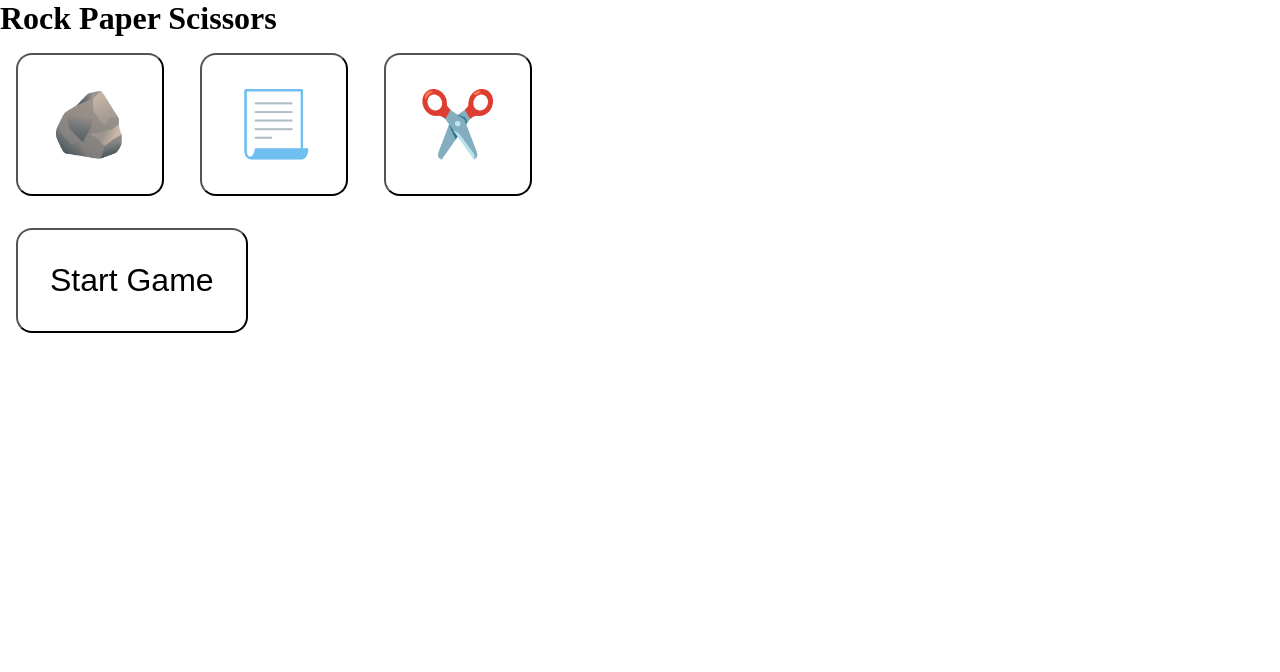
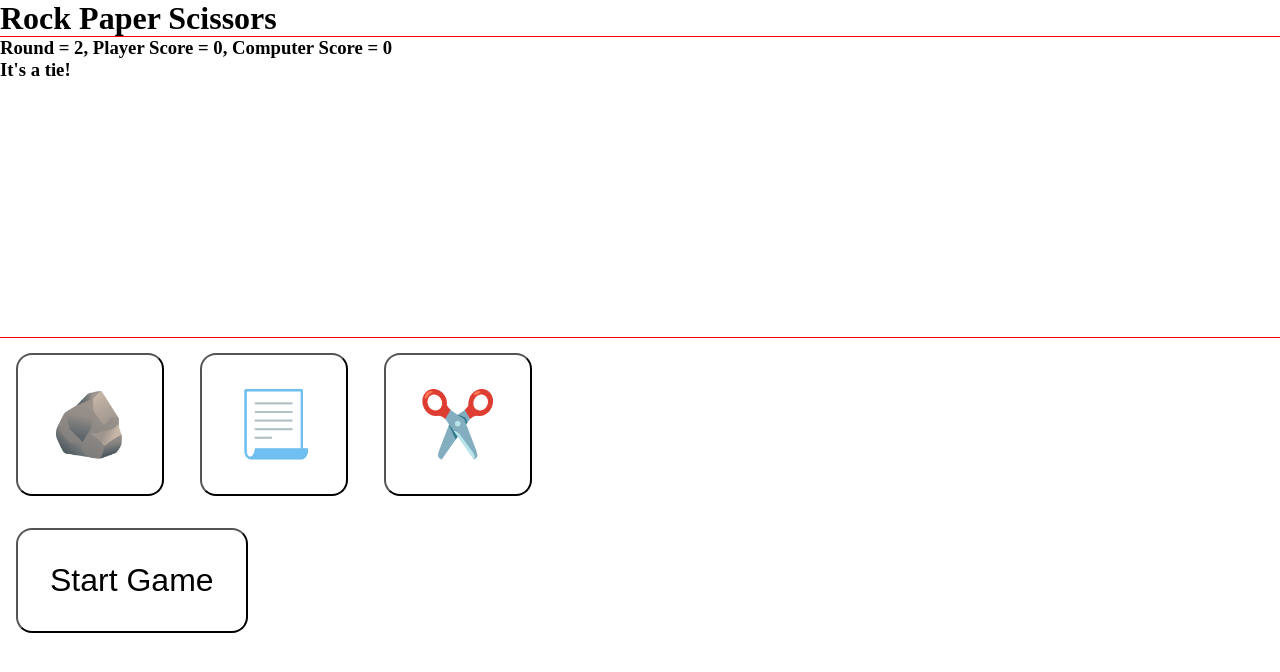
Before and after one commit to Ankush-Gautam/Rock-Paper-Scissors-Js, a plain HTML site: page index.html in a window 1280 px wide. Both pictures are taken after a click on the button "✂️". Drawn offline with Linux system fonts and the light colour scheme.

Commit message:
Complete logic of the UI based game

```diff
--- a/index.html
+++ b/index.html
@@ -10,6 +10,11 @@
   </head>
   <body>
     <h1>Rock Paper Scissors</h1>
+
+    <div class="game-status">
+      <h3 id="score-board"></h3>
+      <h3 id="result"></h3>
+    </div>
 
     <main>
       <div class="game-container">
--- a/script.js
+++ b/script.js
@@ -11,6 +11,9 @@ const rockBtn = document.querySelector("#rockBtn");
 const paperBtn = document.querySelector("#paperBtn");
 const scissorsBtn = document.querySelector("#scissorsBtn");
 const startBtn = document.querySelector("#startBtn");
+
+const scoreBoard = document.querySelector("#score-board");
+const result = document.querySelector("#result");
 
 // get computer choice
 function getComputerChoice() {
@@ -54,24 +57,18 @@ function playRound(playerChoice, computerChoice) {
 
 //logic to play the entire game
 async function playGame() {
-  console.log("The Game of 5 Rounds begin...");
-
   for (let round = 1; round <= 5; round++) {
-    console.log(
-      `Round = ${round}, Player Score = ${playerScore}, Computer Score = ${computerScore}`
-    );
+    scoreBoard.textContent = `Round = ${round}, Player Score = ${playerScore}, Computer Score = ${computerScore}`;
 
     const playerChoice = await getPlayerChoice();
     const computerChoice = getComputerChoice();
 
-    console.log(playRound(playerChoice, computerChoice));
+    result.textContent = playRound(playerChoice, computerChoice);
   }
 
-  console.log(
-    `Best of 5 is Over. The final Score is Player Score = ${playerScore}, Computer Score = ${computerScore}, Draw = ${
-      5 - playerScore - computerScore
-    }`
-  );
+  result.textContent = `Best of 5 is Over. The final Score is Player Score = ${playerScore}, Computer Score = ${computerScore}, Draw = ${
+    5 - playerScore - computerScore
+  }`;
 }
 
 playGame();
--- a/style.css
+++ b/style.css
@@ -11,13 +11,20 @@ button {
   outline: none;
   border-radius: 1rem;
   background: transparent;
+  transition: 0.3s ease;
+}
+
+button:hover {
+  scale: 0.99;
+  opacity: 0.9;
+  cursor: pointer;
 }
 
 #startBtn {
   font-size: 2rem;
 }
 
-button:hover {
-  opacity: 0.9;
-  cursor: pointer;
+.game-status {
+  outline: 1px solid red;
+  height: 300px;
 }
```
